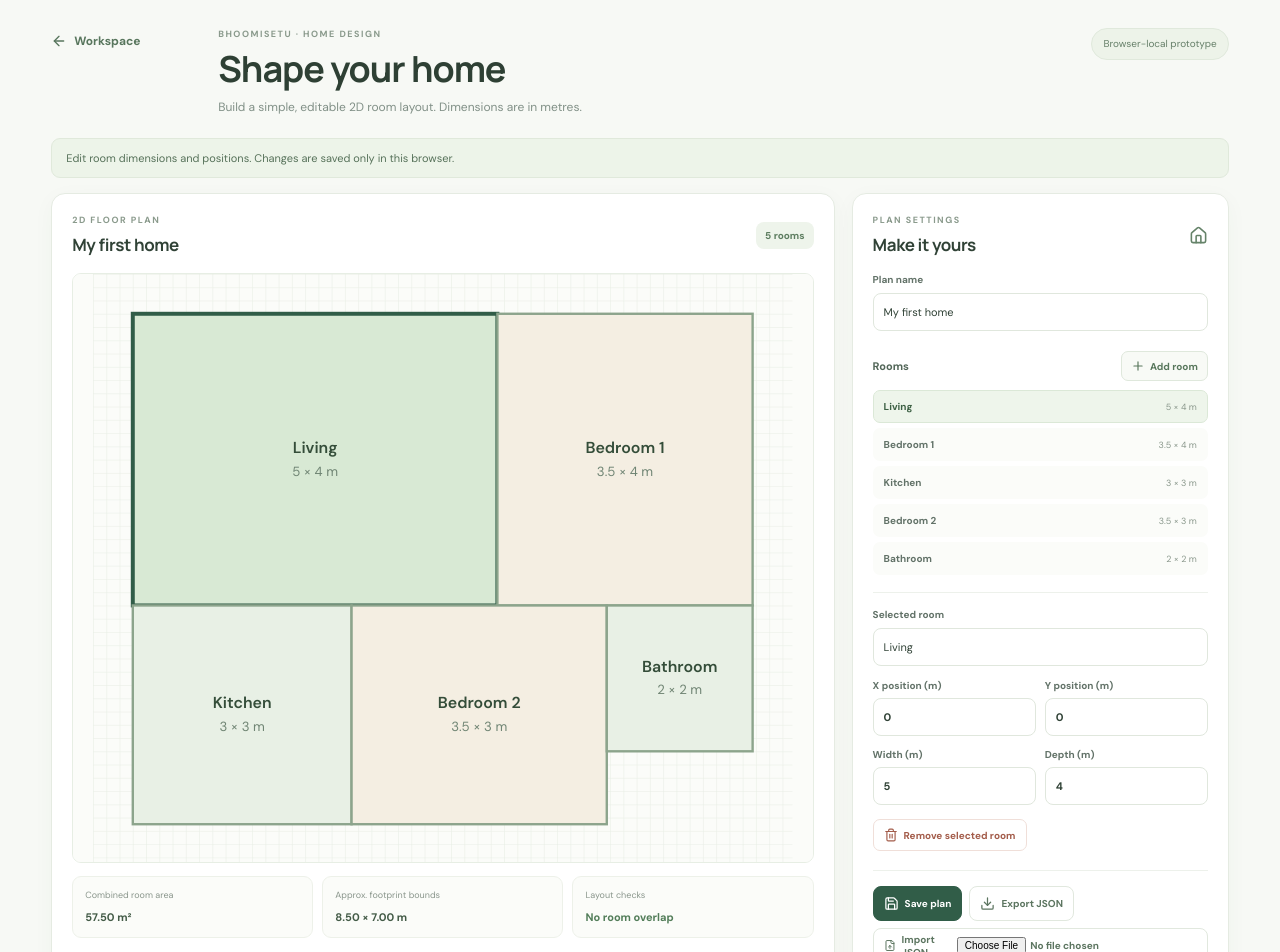
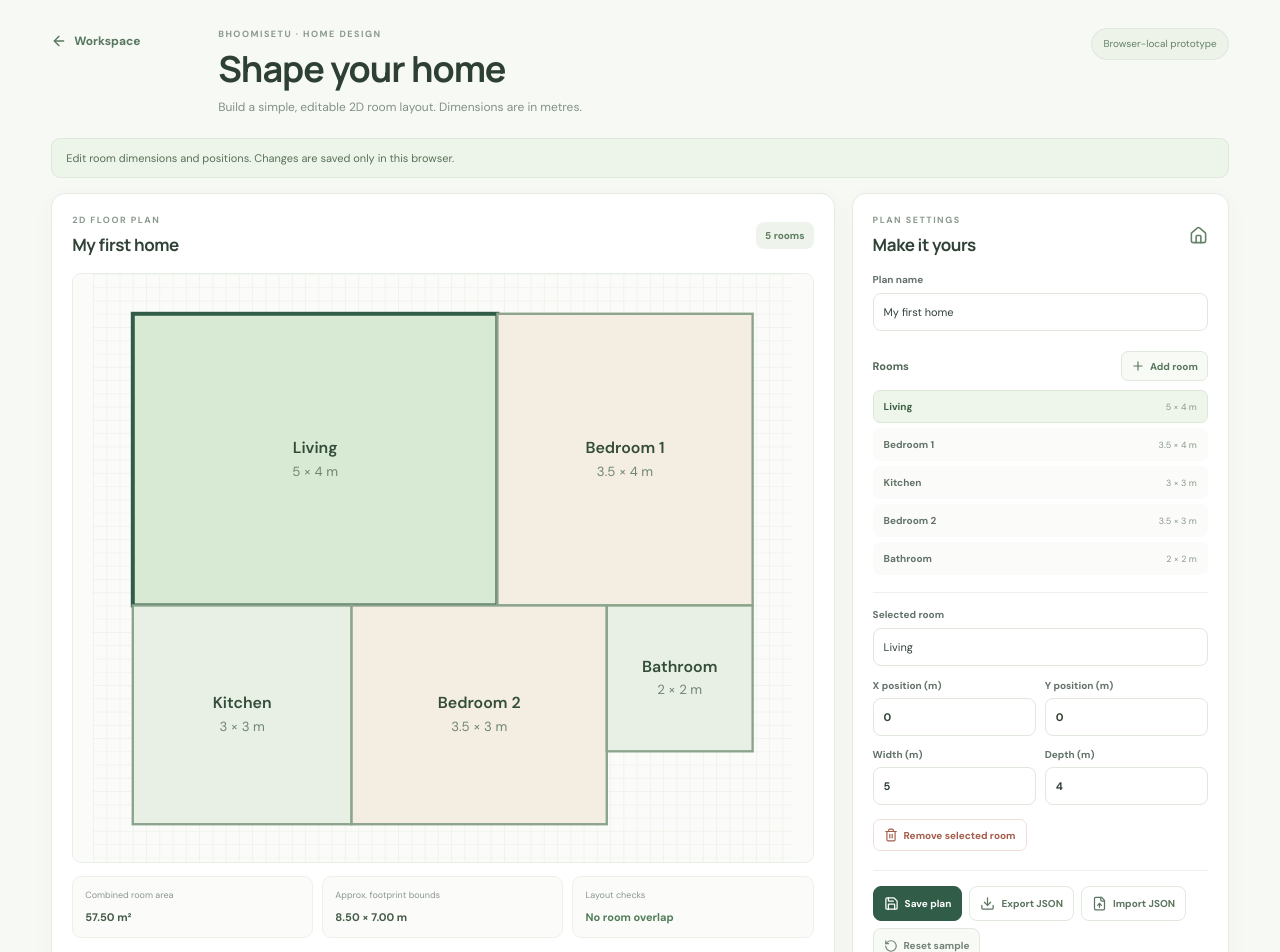
Before and after one commit to tejeshdimmiti5-crypto/bhoomisetu-land-to-home, a Next.js app: page /design in a window 1280 px wide. Shown: the top 952 px of the page. Built offline with nearby package versions, Linux system fonts and the light colour scheme.

Commit message:
Style floor plan import control

```diff
--- a/app/globals.css
+++ b/app/globals.css
@@ -131,3 +131,5 @@
 .design-footer a{color:#658067;font-weight:700}
 @media(max-width:1000px){.design-header{grid-template-columns:1fr auto;gap:12px}.design-back{grid-column:1/-1}.design-layout{grid-template-columns:1fr}.design-editor-card{display:grid;grid-template-columns:1fr 1fr;column-gap:20px}.design-editor-card>.design-card-head,.design-editor-card>.design-label,.design-editor-card>#design-name,.design-editor-card>.design-actions,.design-editor-card>.design-storage-note{grid-column:1/-1}.design-room-toolbar{margin-top:18px}.design-room-list{max-height:250px}.design-room-fields{margin-top:0}}
 @media(max-width:600px){.design-page{padding:19px 12px}.design-header{grid-template-columns:1fr}.design-local-badge{justify-self:start}.design-card{padding:14px}.design-editor-card{display:block}.design-summary{grid-template-columns:1fr}.design-summary>div{padding:10px}.design-summary>div{flex-direction:row;align-items:center;justify-content:space-between}.design-summary span{max-width:48%}.design-summary strong{text-align:right;max-width:52%}.design-canvas-wrap svg{min-width:340px}.design-footer{flex-direction:column;line-height:1.5}}
+
+.design-import-label{position:relative;overflow:hidden;cursor:pointer}.design-import-label input{position:absolute;inset:0;width:100%;height:100%;opacity:0;cursor:pointer}
```
